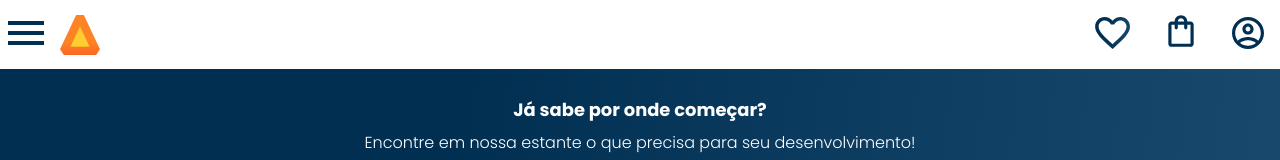
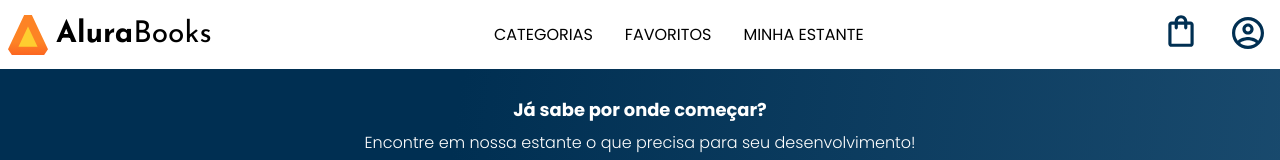
Before and after one commit to veefe/alura-books, a plain HTML site: page index.html in a window 1280 px wide. Shown: the top 160 px of the page. Drawn offline with nearby package versions, Linux system fonts and the light colour scheme.

Commit message:
changed header for 1024px screens

```diff
--- a/index.html
+++ b/index.html
@@ -26,9 +26,17 @@
                 <li class="lista-menu__item"><a href="#" class="lista-menu__link">Design & UX</a></li>
             </ul>
             <img src="./assets/images/Logo.svg" alt="Logo Alura Book" class="container__imagem">
+            <h1 class="container__titulo"><b class="container__titulo--bold">Alura</b>Books</h1>
         </div>
+
+        <ul class="opcoes">
+            <li class="opcoes__item">Categorias</li>
+            <li class="opcoes__item"><a href="#" class="opcoes__link">Favoritos</a></li>
+            <li class="opcoes__item"><a href="#" class="opcoes__link">Minha estante</a></li>
+        </ul>
+
         <div class="container">
-            <a href="#"><img src="./assets/images/Favoritos.svg" alt="icone favoritos" class="container__imagem"></a>
+            <a href="#"><img src="./assets/images/Favoritos.svg" alt="icone favoritos" class="container__imagem container__imagem-transparente"></a>
             <a href="#"><img src="./assets/images/Compras.svg" alt="icone sacola de compras" class="container__imagem"></a>
             <a href="#"><img src="./assets/images/Usuario.svg" alt="icone usuário" class="container__imagem"></a>
         </div>
--- a/styles/header.css
+++ b/styles/header.css
@@ -58,3 +58,52 @@
 .container__botao {
     display: none;
 }
+
+.container__titulo {
+    display: none;
+}
+
+.opcoes {
+    display: none;
+}
+
+@media screen and (min-width: 1024px) {
+
+.container__titulo,
+.container__titulo--bold {
+    font-family: var(--font-josefin);
+    font-size: 30px;
+}
+
+.container__titulo--bold {
+    font-weight: 700;
+}
+
+.container__titulo {
+    font-weight: 400;
+    display: block;
+}
+
+.opcoes {
+    display: flex;
+}
+
+.opcoes__item {
+    padding: 0 1em;
+    text-transform: uppercase;
+}
+
+.opcoes__link {
+    text-decoration: none;
+    color: var(--color-preto);
+}
+
+.container__imagem-transparente {
+    display: none;
+}
+
+.cabecalho__menu-hamburguer {
+    display: none;
+}
+
+}
--- a/styles/styles.css
+++ b/styles/styles.css
@@ -1,6 +1,7 @@
 
 @import url("/styles/header.css");
 @import url('https://fonts.googleapis.com/css2?family=Poppins:wght@300;400;500;700&display=swap');
+@import url('https://fonts.googleapis.com/css2?family=Josefin+Sans:wght@400;700&display=swap');
 @import url("/styles/banner.css");
 @import url("/styles/carrossel.css");
 @import url("/styles/topicos.css");
@@ -12,8 +13,10 @@
     --color-orange: #EB9B00;
     --color-degrade-azul: linear-gradient(97.54deg, #002F52 35.49%, #326589 165.37%);
     --color-azul: #002f52;
+    --color-black: #000000;
 
     --font-poppins: "Poppins", sans-serif;
+    --font-josefin: "Josefin Sans", sans-serif;
 }
 
 body {
```
